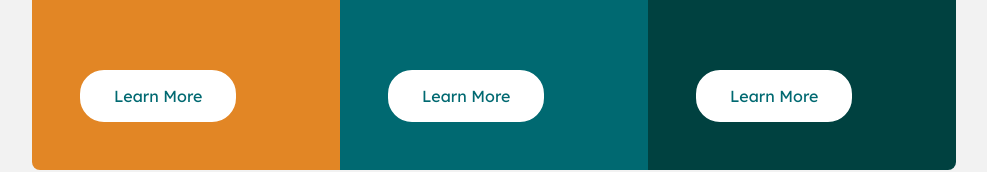
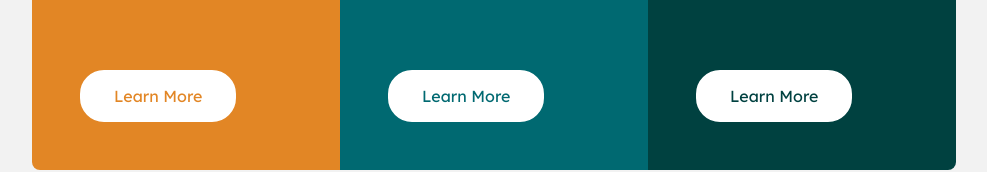
Before and after one commit to MarkusB2611/3-column-preview-card, a React (Vite) app: page / in a window 1280 px wide. Shown: the part 480-652 px from the top of the page, without its empty margins (146-1133 px from the left). Built offline with nearby package versions, Linux system fonts and the light colour scheme.

Commit message:
change color of button text

```diff
--- a/src/components/car-information.tsx
+++ b/src/components/car-information.tsx
@@ -2,7 +2,7 @@ const CarInformation = ({ car }: CarInformationProps) => {
   return (
     <div
       className={`w-full sm:w-[19.25rem] p-12 first:rounded-t-lg last:rounded-b-lg sm:first:rounded-tr-none sm:first:rounded-l-lg sm:last:rounded-bl-none sm:last:rounded-r-lg`}
-      style={{ background: car.color }}
+      style={{ background: car.color, color: car.color }}
     >
       <div className="mb-9">
         <img src={`/public/images/icon-${car.name}.svg`} alt="" />
@@ -10,8 +10,10 @@ const CarInformation = ({ car }: CarInformationProps) => {
       <h1 className="uppercase font-bigShouldersDisplay text-title mb-6 text-[#F2F2F2]">
         {car.name}
       </h1>
-      <p className="mb-6 sm:mb-[5.25rem]">{car.info}</p>
-      <button className="bg-white text-[#006971] px-8 py-3 rounded-3xl hover:bg-transparent hover:text-white border-2 border-white">
+      <p className="mb-6 sm:mb-[5.25rem] text-white">{car.info}</p>
+      <button
+        className={`bg-white px-8 text-inherit py-3 rounded-3xl hover:bg-transparent hover:text-white border-2 border-white`}
+      >
         Learn More
       </button>
     </div>
```
